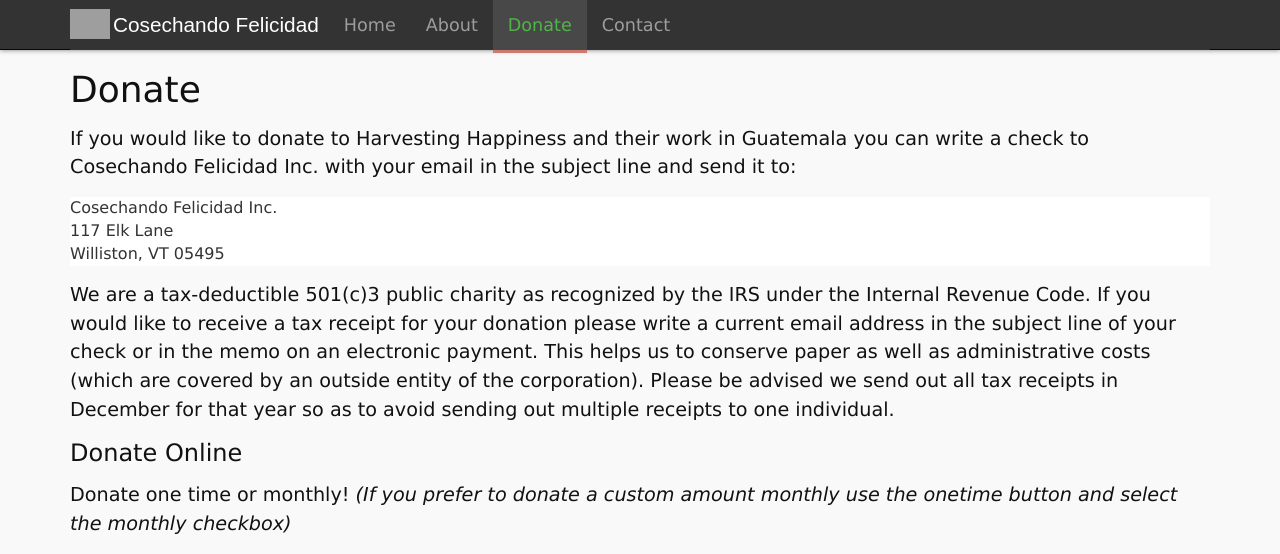
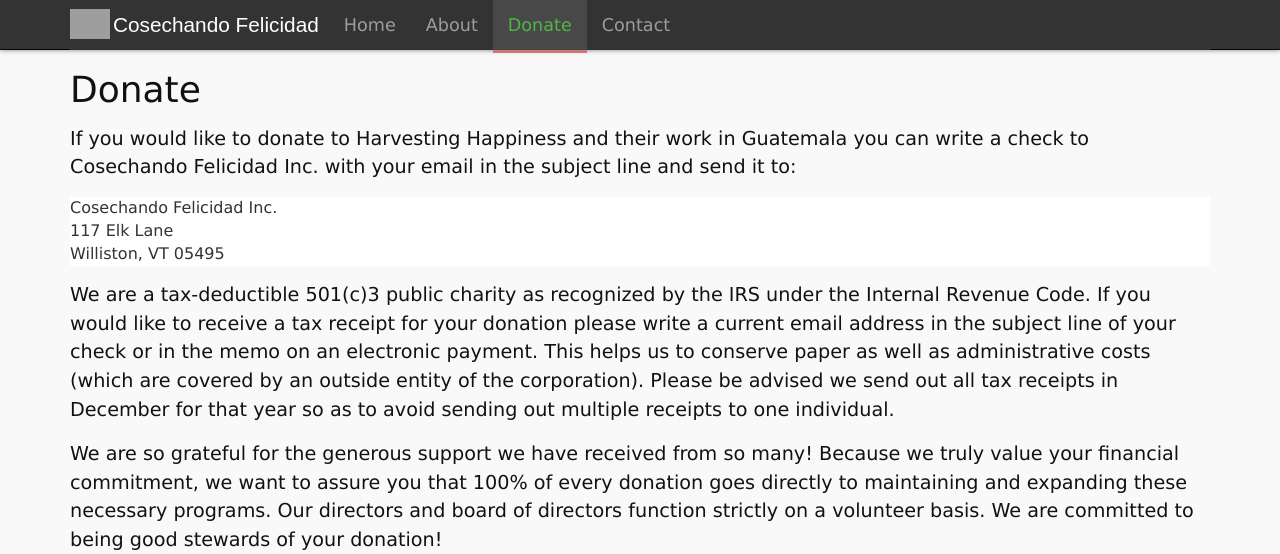
Before and after one commit to harvestinghappiness/harvestinghappiness.github.io, a Jekyll site: the page built from donate.md, in a window 1280 px wide and 1249 px high. Shown: the top 554 px of the window. Built offline with Jekyll 4.4.1, drawn with Linux system fonts in a browser that asks for light colours.

Commit message:
Update donate.md

```diff
--- a/donate.md
+++ b/donate.md
@@ -11,6 +11,8 @@
 	Williston, VT 05495
 
 We are a tax-deductible 501(c)3 public charity as recognized by the IRS under the Internal Revenue Code. If you would like to receive a tax receipt for your donation please write a current email address in the subject line of your check or in the memo on an electronic payment. This helps us to conserve paper as well as administrative costs (which are covered by an outside entity of the corporation). Please be advised we send out all tax receipts in December for that year so as to avoid sending out multiple receipts to one individual.
+
+We are so grateful for the generous support we have received from so many! Because we truly value your financial commitment, we want to assure you that 100% of every donation goes directly to maintaining and expanding these necessary programs. Our directors and board of directors function strictly on a volunteer basis. We are committed to being good stewards of your donation!
 
 ### Donate Online
 
```
